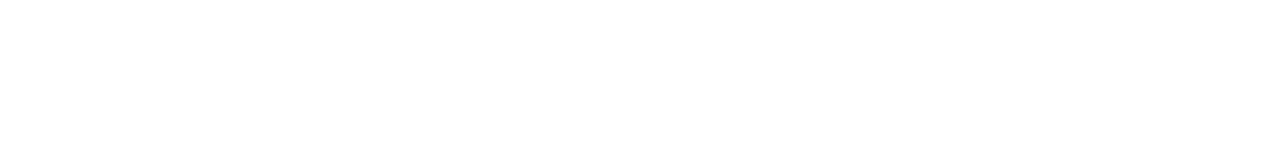
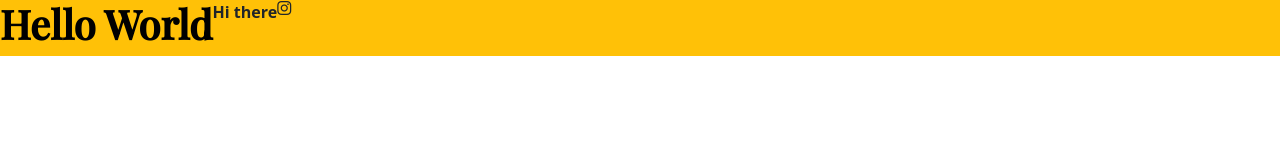
Before and after one commit to Shih-coding/Final-Portfolio-Project, a plain HTML site: page index.html in a window 1280 px wide. Drawn offline with nearby package versions, Linux system fonts and the light colour scheme; a web font is replaced by a local one.

Commit message:
hello world

```diff
--- a/index.html
+++ b/index.html
@@ -8,10 +8,23 @@
 <link href="https://cdn.jsdelivr.net/npm/bootstrap@5.2.0/dist/css/bootstrap.min.css" rel="stylesheet" integrity="sha384-gH2yIJqKdNHPEq0n4Mqa/HGKIhSkIHeL5AyhkYV8i59U5AR6csBvApHHNl/vI1Bx" crossorigin="anonymous">
 <!-- JavaScript Bundle with Popper -->
 <script src="https://cdn.jsdelivr.net/npm/bootstrap@5.2.0/dist/js/bootstrap.bundle.min.js" integrity="sha384-A3rJD856KowSb7dwlZdYEkO39Gagi7vIsF0jrRAoQmDKKtQBHUuLZ9AsSv4jD4Xa" crossorigin="anonymous"></script>
+<link rel="preconnect" href="https://fonts.googleapis.com">
+<link rel="preconnect" href="https://fonts.gstatic.com" crossorigin>
+<link href="https://fonts.googleapis.com/css2?family=Playfair+Display:wght@500&family=Sue+Ellen+Francisco&display=swap" rel="stylesheet">
+<script src="https://kit.fontawesome.com/39104b2c8f.js" crossorigin="anonymous"></script>
 <link rel="stylesheet" href="/styles/portfolio.css">
 <title>Document</title>
 </head>
 <body>
+  <div class="d-flex bg-warning">
+  <h1>
+    Hello World
+  </h1>
+  <p>
+    Hi there
 
+  </p>
+    <i class="fa-brands fa-instagram"></i>
+</div>
 </body>
 </html>
--- a/styles/portfolio.css
+++ b/styles/portfolio.css
@@ -0,0 +1,9 @@
+h1 {
+  color: black;
+  font-family: 'Playfair Display', serif;
+font-weight: bold;
+}
+
+p {
+  font-weight:bold;
+}
```
